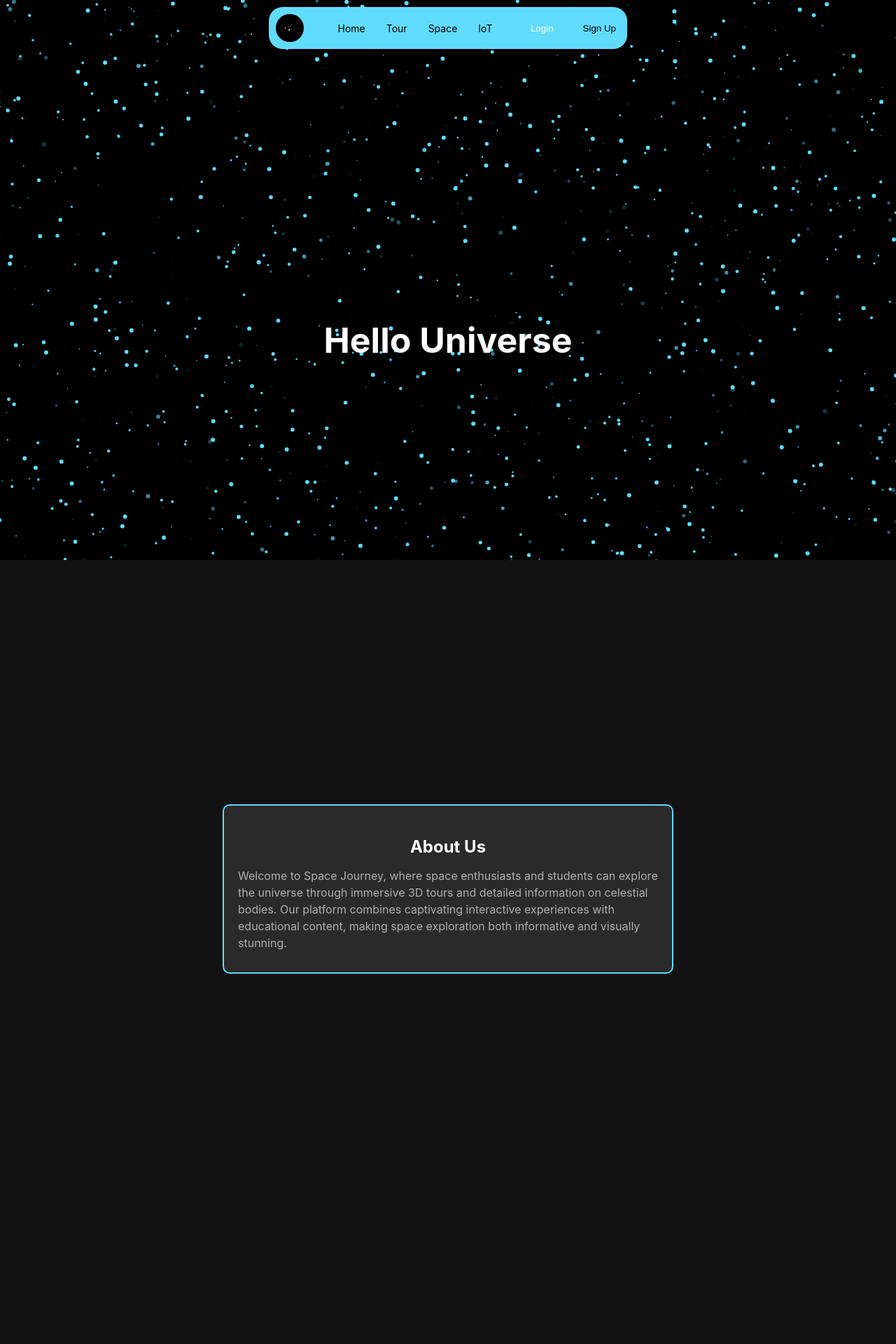
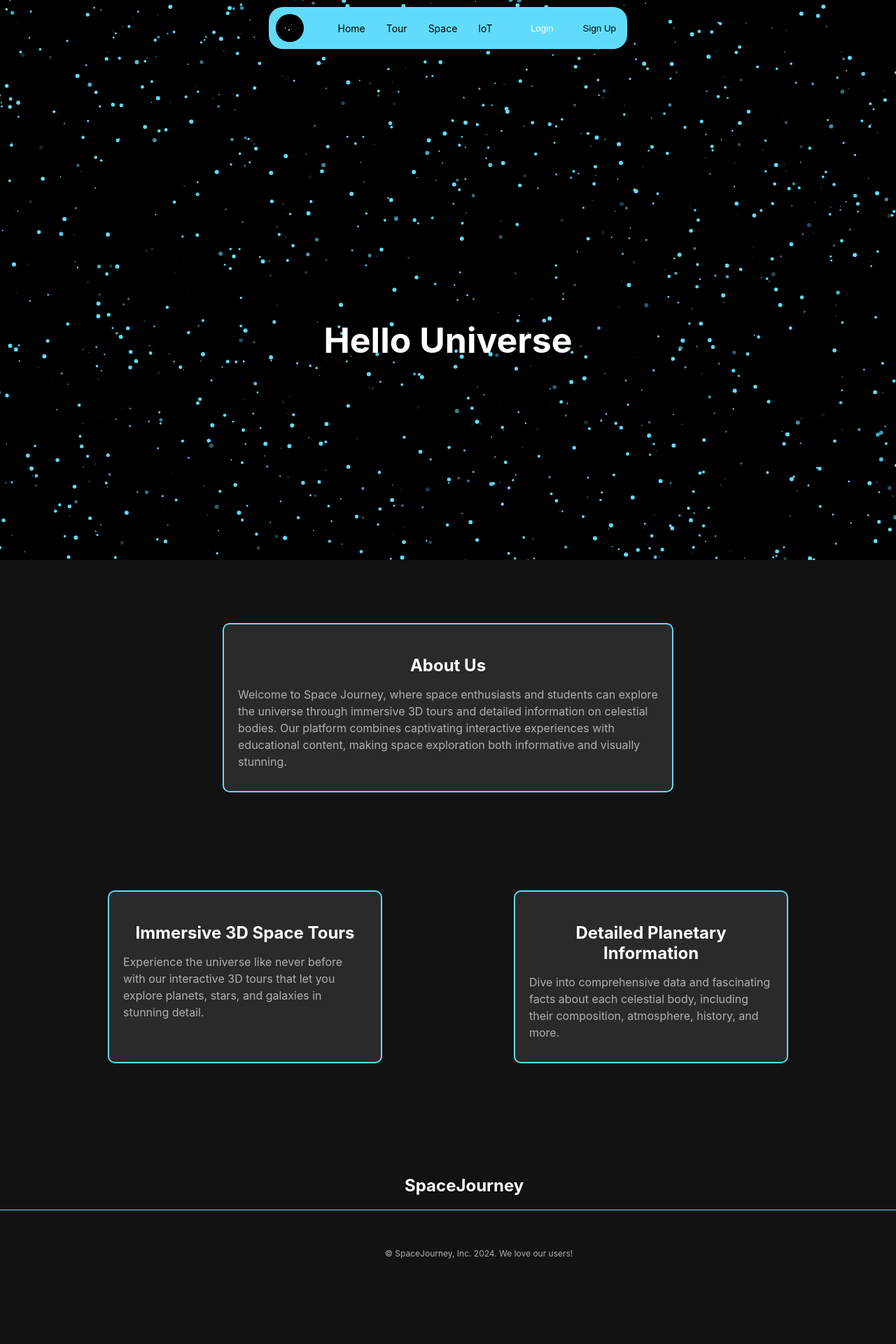
Before and after one commit to kawthar-shameseldeen/Space-Journey-Front, a React (Create React App) app in the folder space-journey/: page /home in a window 1280 px wide. Shown: the top 1920 px of the page at 70% size. After the commit the page ends 1828 px from the top, so only its background shows below. Built offline with nearby package versions, Linux system fonts and the light colour scheme.

Commit message:
imported parallax

```diff
--- a/space-journey/src/pages/home/home.jsx
+++ b/space-journey/src/pages/home/home.jsx
@@ -10,6 +10,7 @@ import Modal from "../../components/modal/modal.jsx";
 import Login from "../login/login.jsx";
 import Signup from "../signup/signup.jsx";
 import { useNavigate } from "react-router-dom";
+import { Parallax, ParallaxLayer } from "@react-spring/parallax";
 
 const HomePage = () => {
   const particlesInit = async (main) => {
@@ -51,6 +52,17 @@ const HomePage = () => {
 
   return (
     <div className="home-container">
+      <Navbar
+        isAuthenticated={isAuthenticated}
+        onLogout={handleLogout}
+        onLoginClick={() =>
+          openModal(<Login onLoginSuccess={handleAuthSuccess} />)
+        }
+        onSignupClick={() =>
+          openModal(<Signup onSignupSuccess={handleAuthSuccess} />)
+        }
+        style={{ zIndex: 1000, position: "fixed", top: 0, width: "100%" }}
+      />
       <Particles
         id="tsparticles"
         init={particlesInit}
@@ -137,25 +149,26 @@ const HomePage = () => {
           },
         }}
       />
-      <Navbar
-        isAuthenticated={isAuthenticated}
-        onLogout={handleLogout}
-        onLoginClick={() => openModal(<Login onLoginSuccess={handleAuthSuccess} />)}
-        onSignupClick={() => openModal(<Signup onSignupSuccess={handleAuthSuccess} />)}
-      />
-      <section className="hero-section">
+
+      <section className="hero-section full-page-section">
         <div className="content">
           <h1>Hello Universe</h1>
         </div>
       </section>
-      <div className="cards-section">
-        <div className="card-container">
+
+      <section className="about-us-section full-page-section">
+        <div className="content">
           <AboutUs />
         </div>
-        <div className="card-container">
+      </section>
+
+
+      <section className="features-section full-page-section">
+        <div className="content">
           <Features />
         </div>
-      </div>
+      </section>
+
       <Footer />
 
       <Modal isOpen={isModalOpen} onClose={closeModal}>
```
